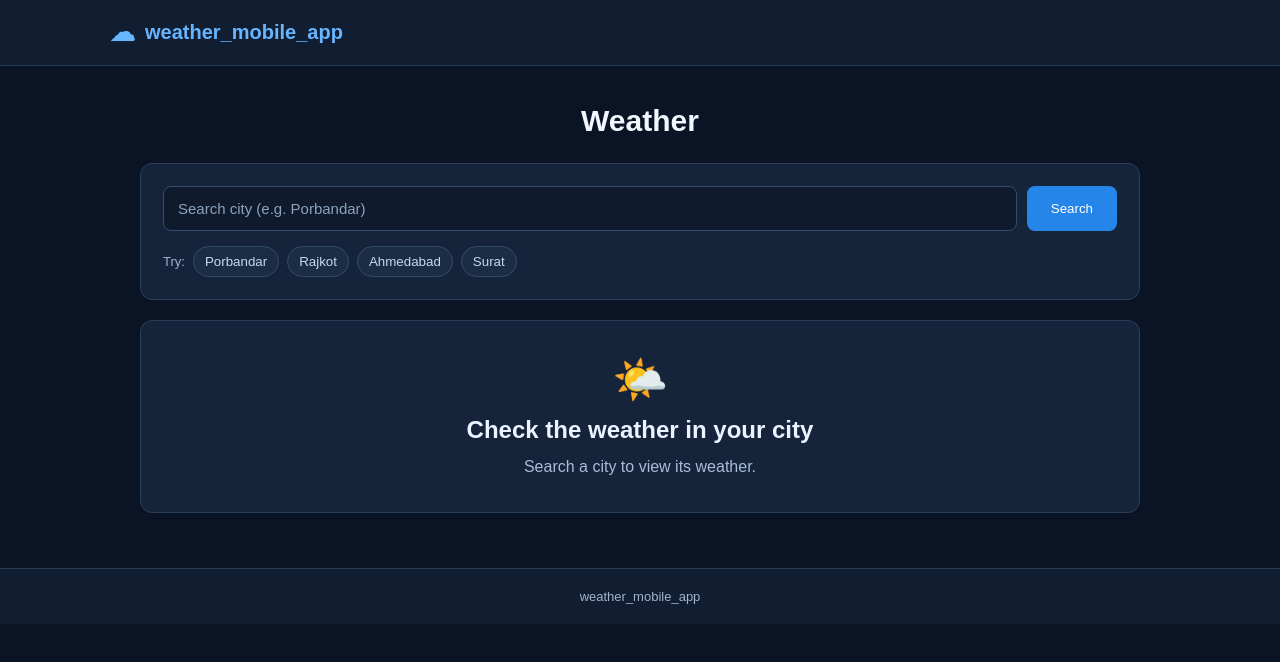
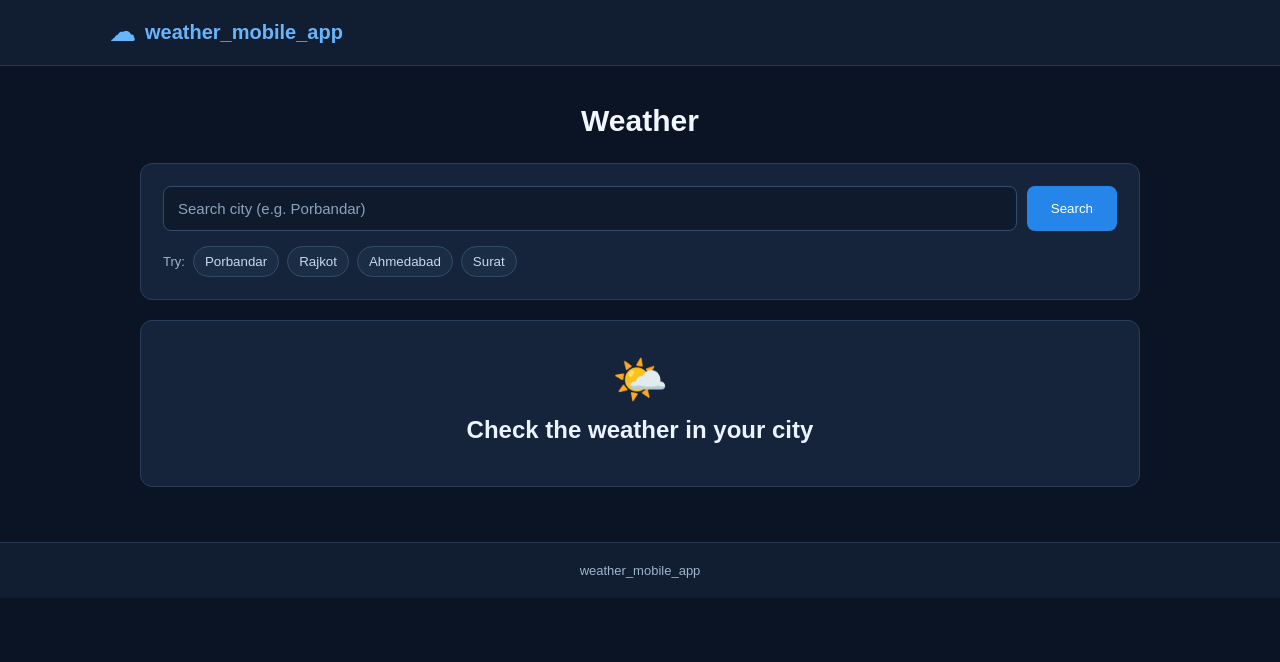
Before and after one commit to RadiyaBhavesh/Weather_App--React-Python, a React (Vite) app in the folder Fontend/: page / in a window 1280 px wide. Shown: the top 662 px of the page. Built offline with nearby package versions, Linux system fonts and the light colour scheme.

Commit message:
Remove remaining AI and unnecessary weather intro text

```diff
--- a/Fontend/src/App.jsx
+++ b/Fontend/src/App.jsx
@@ -78,7 +78,7 @@ export default function App() {
           <section className="empty-state">
             <div className="empty-icon">🌤️</div>
             <h2>Check the weather in your city</h2>
-            <p>Search a city to view its weather.</p>
+            <p></p>
           </section>
         )}
 
```
